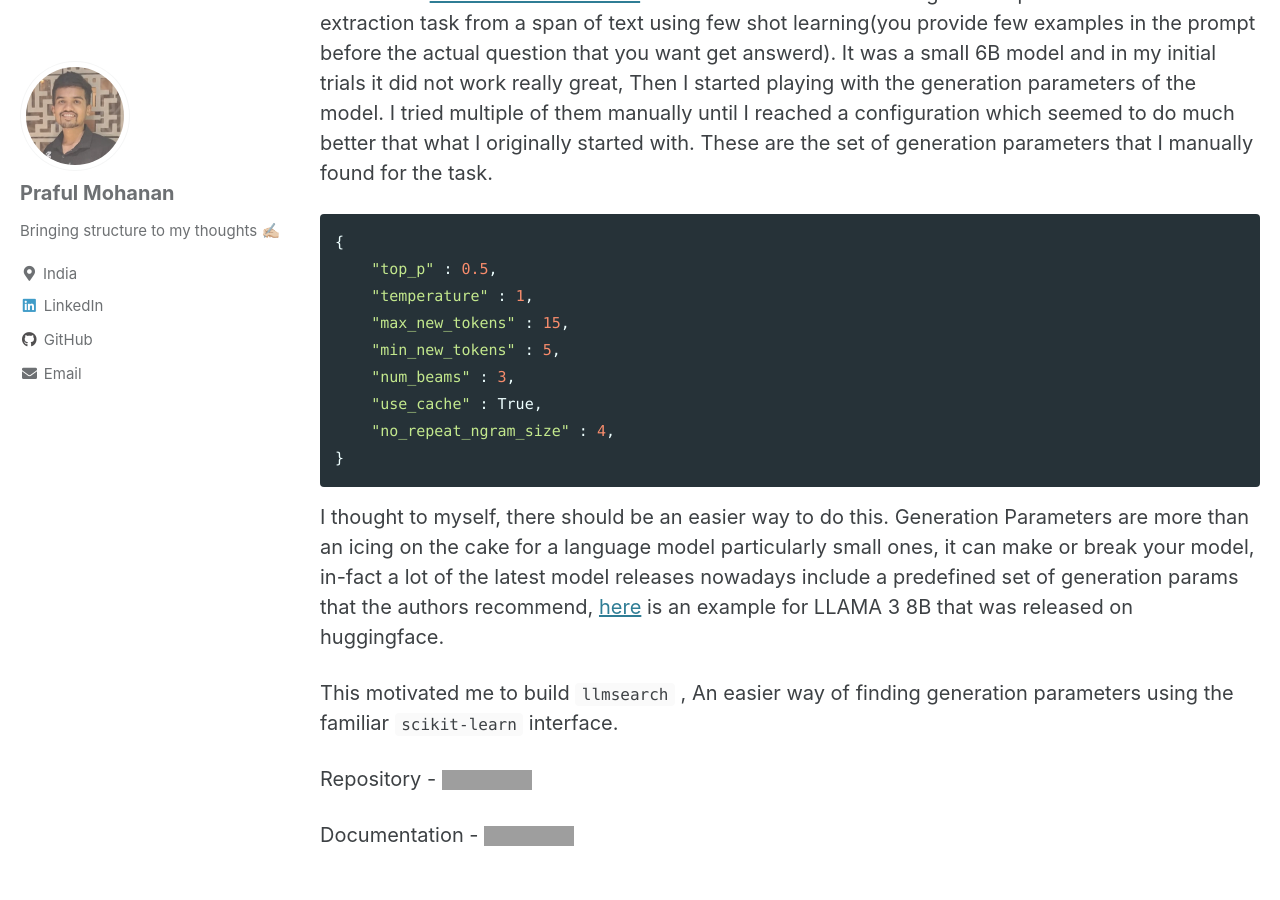
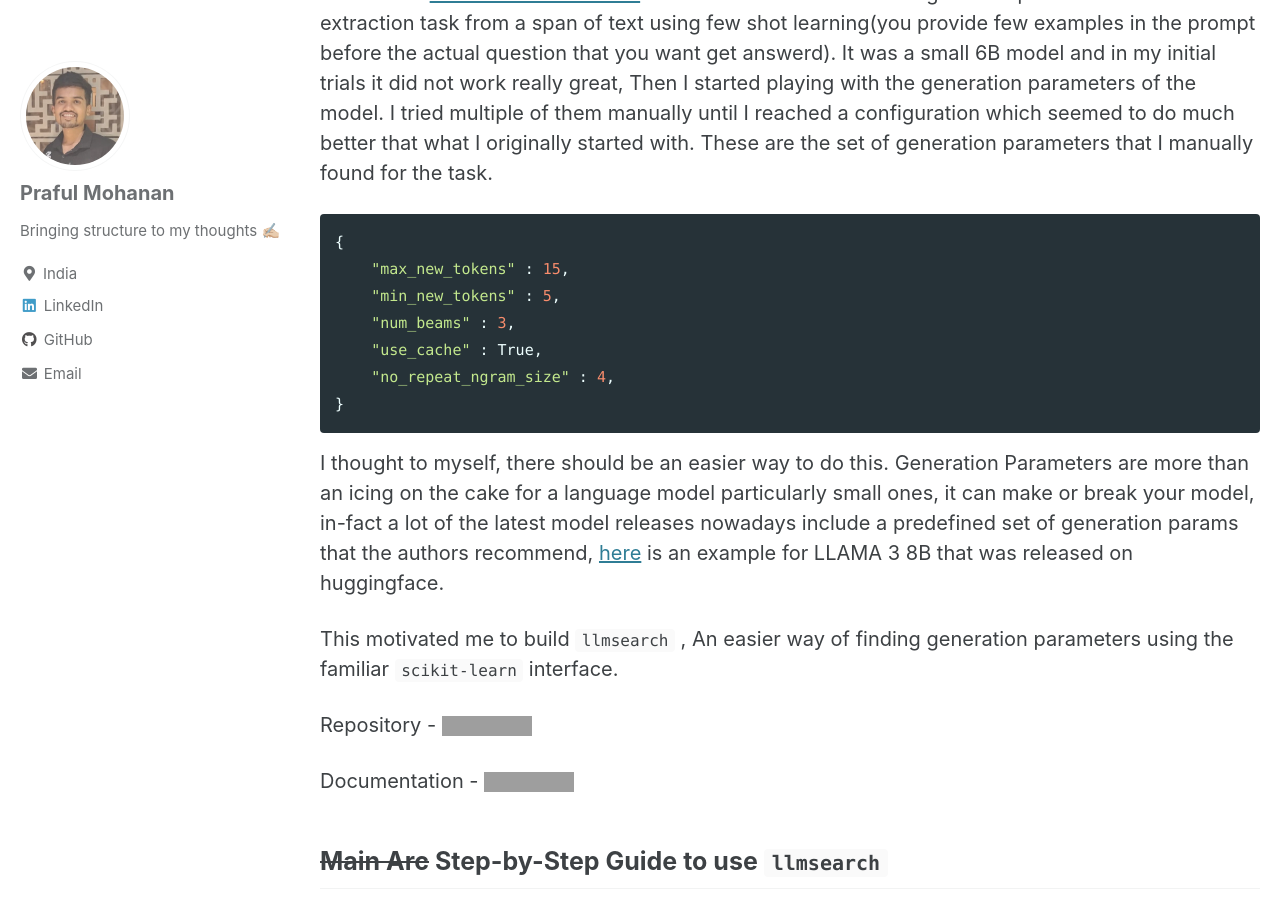
Before and after one commit to Praful932/blog, a Jekyll site: the page built from _posts/2024-6-9-blog-4-llmsearch.md, in a window 1280 px wide and 900 px high, scrolled down 923 px. Built offline with Jekyll 4.4.1, drawn with Linux system fonts in a browser that asks for light colours; cached includes are drawn as plain includes; comment, search, counter and statistics services are not loaded; grey boxes are pictures that could not be loaded.

Commit message:
fix typo

````diff
--- a/_posts/2024-6-9-blog-4-llmsearch.md
+++ b/_posts/2024-6-9-blog-4-llmsearch.md
@@ -17,8 +17,6 @@ Back when [GPT-J from EleutherAI](https://huggingface.co/EleutherAI/gpt-j-6b) ha
 
 ```python
 {
-    "top_p" : 0.5,
-    "temperature" : 1,
     "max_new_tokens" : 15,
     "min_new_tokens" : 5,
     "num_beams" : 3,
````
